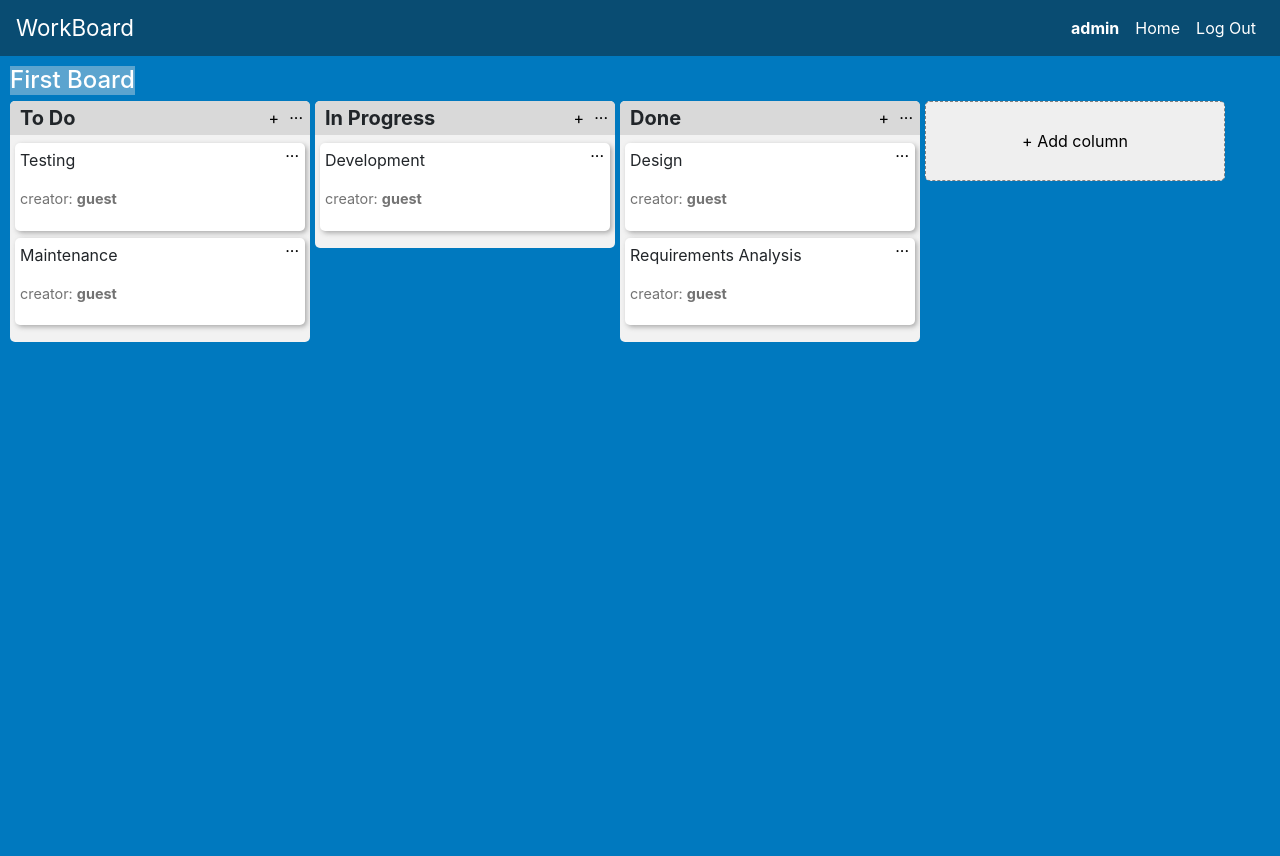
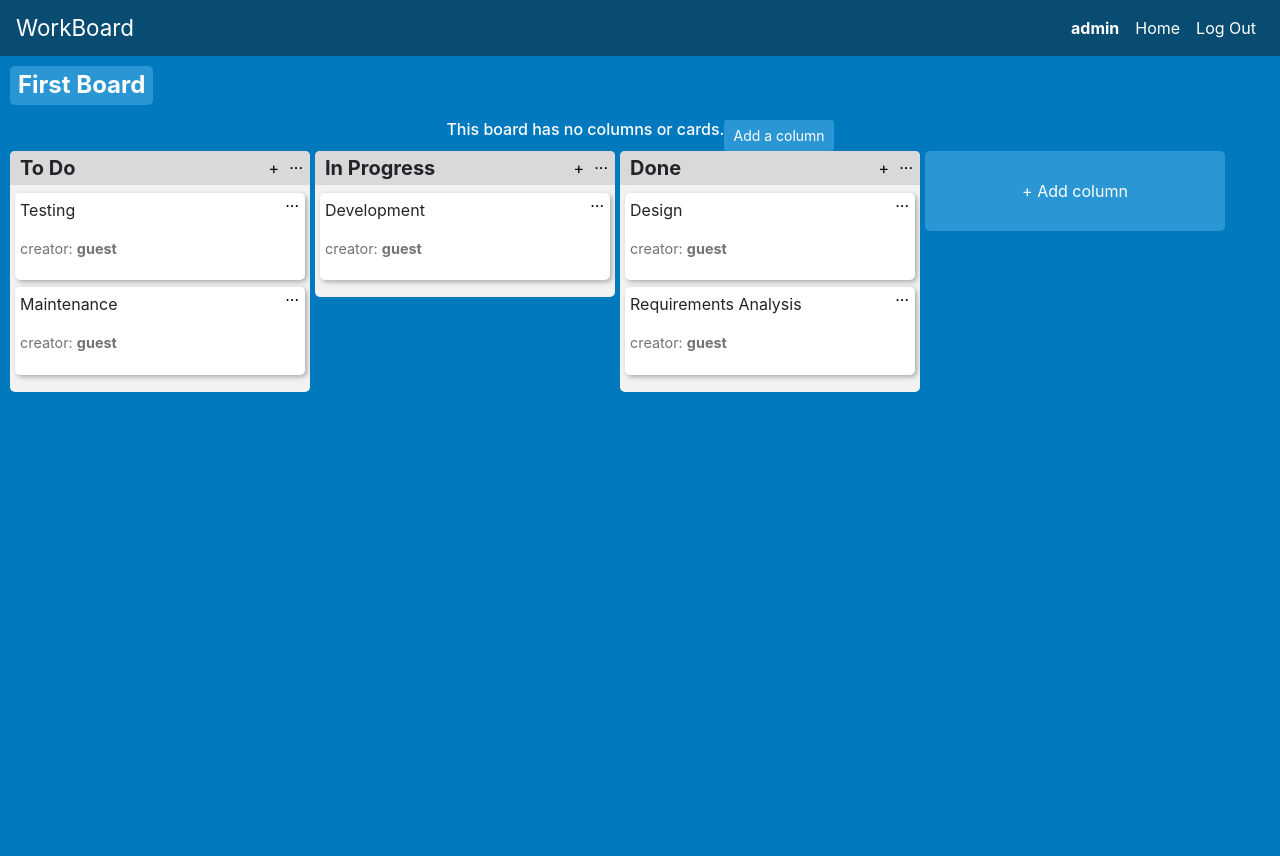
Before and after one commit to Cody06/portfolio-django, a Django app: page /workboard/board-page/1 in a window 1280 px wide. Run offline with Django 3.2, Linux system fonts and the light colour scheme; a user stored in the database is signed in; data comes from the database, SQL or seed files in the repository; both versions use the stored data as it was after the commit; some libraries are stand-ins or nearby versions.

Commit message:
Restyled workboard

```diff
--- a/workboard/static/workboard/styles.css
+++ b/workboard/static/workboard/styles.css
@@ -1,7 +1,10 @@
 :root {
 	--dark-blue-trello: #094C72;
-	--medium-blue-trello: #0079Bf;
-	--light-blue-trello: #5BA4CF;
+	--medium-blue-trello: #0079BF;
+	--light-blue-trello: #2B96D4;
+	--lightest-blue-trello: #56ABDC;
+	--column-header-color: #D9D9D9;
+	--column-color: #F2F2F2;
 }
 
 body {
@@ -45,10 +48,11 @@ button:focus {	/* remove blue border around all buttons when clicking on them */
 	border-radius: 10px;
 	font-size: large;
 	color: white;
-	background-color: #4285F4;
+
+	background-color: #34A853;
 	box-shadow: 2px 2px 5px #aaaaaa;
 }
-#create-board-form-btn:hover { background-color: #2674f2; }
+#create-board-form-btn:hover { background-color: #2A8943; }
 
 #create-board-form {
 	display: none;		/* Have the form initially hidden */
@@ -88,8 +92,8 @@ button:focus {	/* remove blue border around all buttons when clicking on them */
 	list-style: none;	/* remove bullet points */
 }
 
-.active-list-item { background-color: #34A853; }
-.active-list-item:hover { background-color: #2a8943; }
+.active-list-item { background-color: var(--light-blue-trello); }
+.active-list-item:hover { background-color: var(--medium-blue-trello); }
 
 .archived-list-item { background-color: #8C8C8C; }
 .archived-list-item:hover { background-color: #737373; }
@@ -124,17 +128,29 @@ nav {
 }
 
 #board-header {
-	height: 40px;
-	padding: 10px;
+	padding: 10px 0px 10px 10px;
 }
 
-#editing-title { display: none; }
+#editing-title {
+	display: none;
+	border: 1px solid red;
+}
+#updated-title {
+	color: white;
+	background-color: var(--light-blue-trello);
+	border: none;
+	border-radius: 5px;
+}
 
 .inline-block { display: inline-block; }
 
 #board-title {
 	color: white;
+	font-weight: bold;
 	background-color: var(--light-blue-trello);
+	padding: 5px 8px;
+	margin: 0;
+	border-radius: 5px;
 }
 
 .edit-board-btn, .archive-btns { display: none; }
@@ -145,7 +161,19 @@ nav {
 	flex-wrap: wrap;
 }
 
-#empty-board-msg { display: none;	/* Initially hidden */ }
+#empty-board-msg {
+	display: none; /* Initially hidden */
+	color: white;
+	display: flex;		/* center the message */
+	margin: auto;
+}
+#add-col-btn {
+	color: white;
+	background-color: var(--light-blue-trello);
+	display: flex;		/* center the button */
+	margin: auto;
+}
+#add-col-btn:hover { background-color: var(--lightest-blue-trello); }
 
 #add-col-popup, #edit-col-popup, #edit-card-popup {
 	display: none;
@@ -168,16 +196,17 @@ nav {
 .popup-submit { margin-top: 10px; }
 
 #add-col-btn-lg {	/* Large "+ Add column" button at the rightmost position of all existing columns */
+	color: white;
+	background-color: var(--light-blue-trello);
 	display: none;
 	height: 80px;
 	width: 300px;
 	margin-left: 5px;
-	border: 1px dashed grey;
+	border: none;
 	border-radius: 5px;
 }
 #add-col-btn-lg:hover {
-	color: green;
-	border: 1px solid grey;
+	background-color: var(--lightest-blue-trello);
 }
 
 /*____________________________________Columns style____________________________________*/
@@ -189,7 +218,7 @@ nav {
 
 }
 .col-div {
-	background-color: #f2f2f2;
+	background-color: var(--column-color);
 	border-radius: 5px;
 	width: 300px;
 	position: relative; 	/* Need relative since using absolute for child .col-buttons */
@@ -202,7 +231,7 @@ nav {
 
 .col-div > h5 {	/* Column's title */
 	padding: 5px 5px 5px 10px;
-	background-color: #d9d9d9;
+	background-color: var(--column-header-color);
 	font-weight: bold;
 }
 
@@ -221,7 +250,7 @@ nav {
 }
 
 .col-buttons > button:hover, .dropbtn:hover, .card-div > button:hover {
-	color: lightblue;
+	color: var(--light-blue-trello);
 }
 
 .dropdown {		/* Column's drop down menu when pressing ... - needed to position the dropdown content */
@@ -232,15 +261,15 @@ nav {
 	position: absolute;
 	right: 0px;			/* Aligning menu to the right edge */
 	z-index: 1;
+	box-shadow: 2px 2px 5px #aaaaaa;
 }
 .dropdown-content button {
 	width: 130px;
-	background-color: #bfbfbf;
+	background-color: white;
 	text-align: left;
 	border: none;
-
 }
-.dropdown-content button:hover { background-color: lightblue; }
+.dropdown-content button:hover { background-color: var(--column-color); }
 
 #add-card-div { margin: 0px 5px; }  /* top-bottom right-left */
 
--- a/workboard/templates/workboard/board-page.html
+++ b/workboard/templates/workboard/board-page.html
@@ -12,7 +12,7 @@
 			<div class="inline-block">
 				{% csrf_token %}
 				<form onsubmit="save_edited_title({{board_obj.id}}); return false;">
-					<input type="text" id="updated-title" placeholder="{{board_obj.title}}" maxlength="50" required>
+					<input type="text" id="updated-title" placeholder="{{board_obj.title}}" maxlength="25" required>
 					<input type="submit" value="Save">
 				</form>
 			</div>
@@ -49,7 +49,7 @@
 
 		<div id="empty-board-msg">
 			<h6>This board has no columns or cards.</h6>
-			<button id="add-col-btn" class="add-col-form-btn btn btn-primary btn-sm">Add a column</button>
+			<button id="add-col-btn" class="add-col-form-btn btn btn-sm">Add a column</button>
 		</div>
 
 		<div id="cols-div"></div>
```
Also changed, not shown: db.sqlite3.
